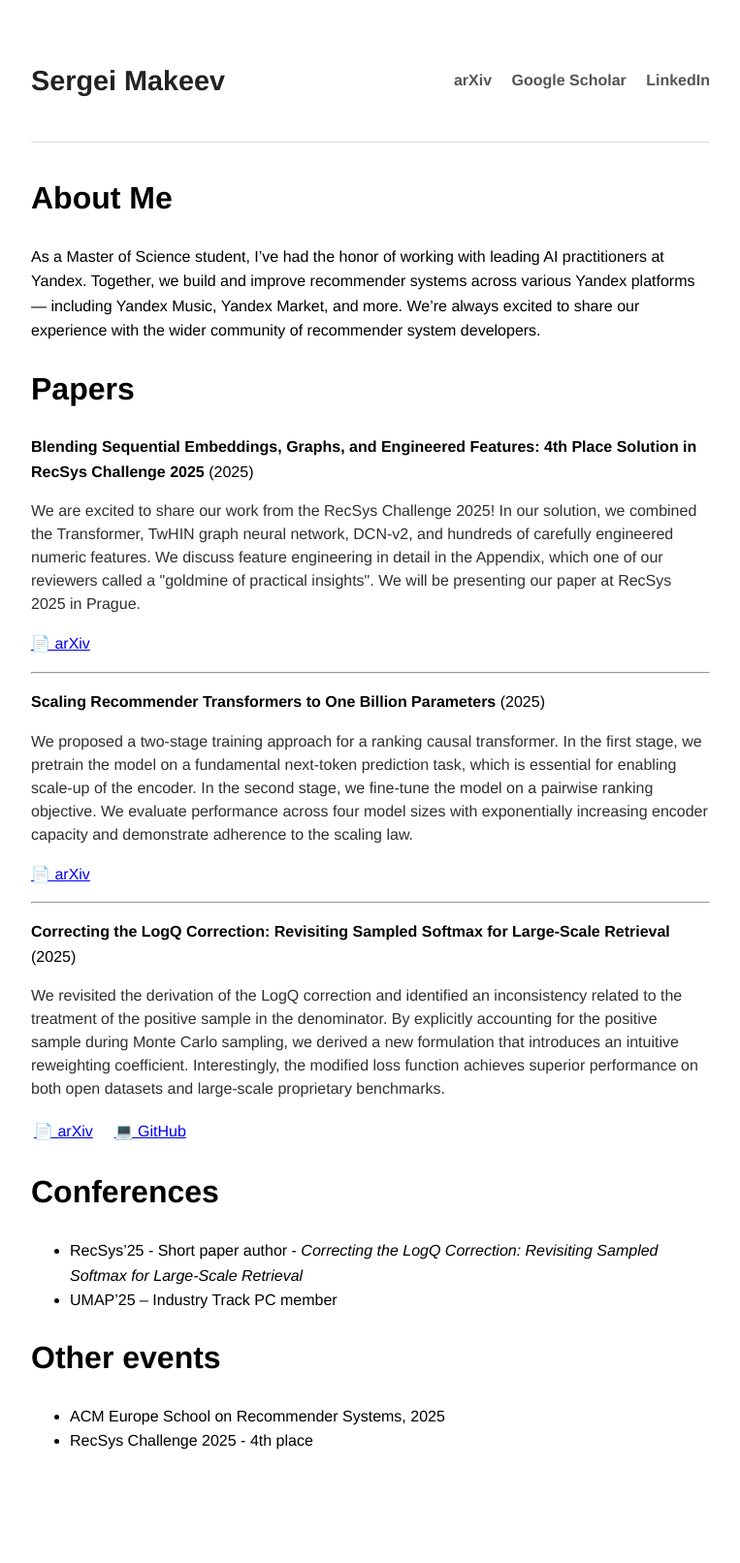
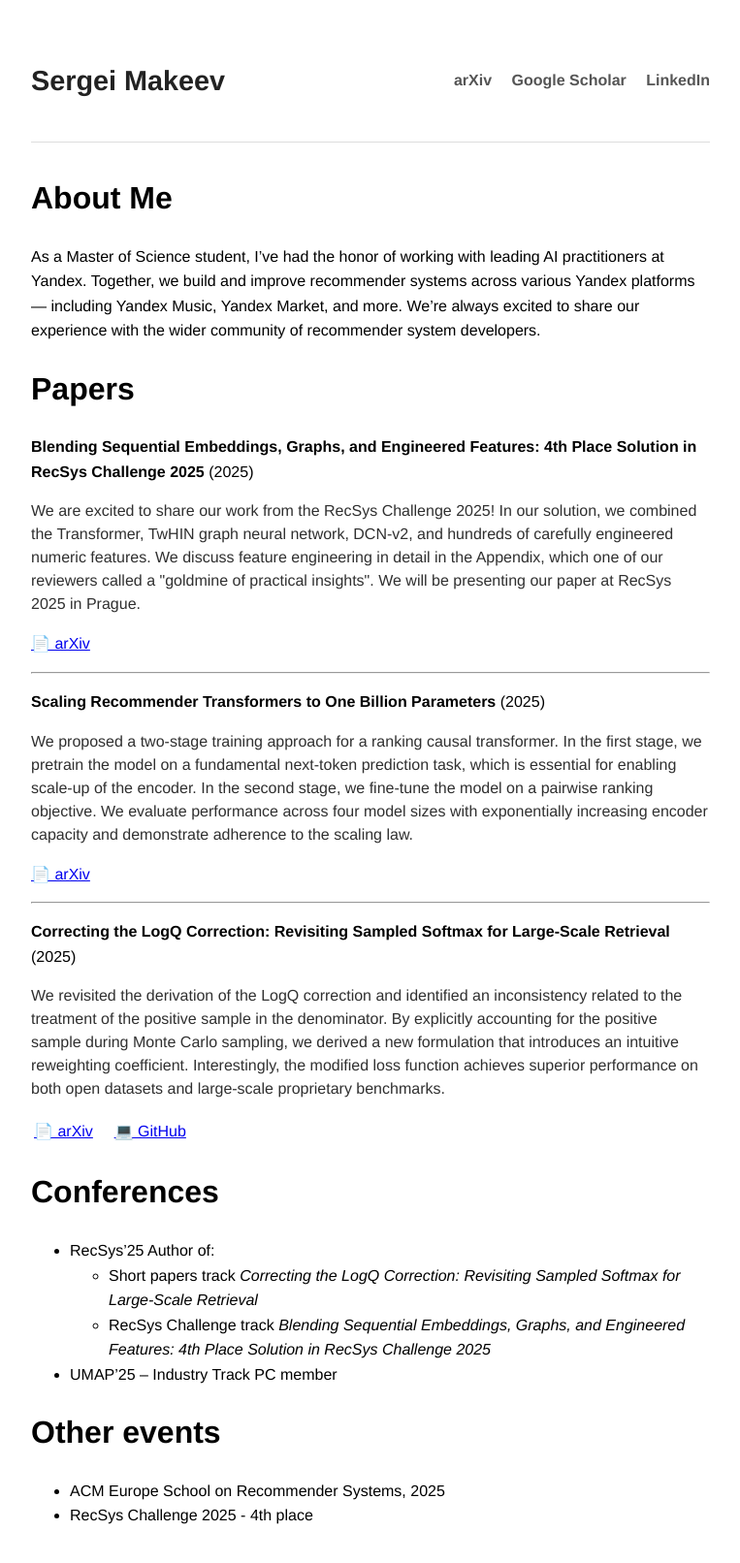
Before and after one commit to neuralsrg/neuralsrg.github.io, a Jekyll site: the page built from index.md, in a window 1280 px wide. Shown: the whole page at 97% size, without its empty margins (258-1021 px from the left). Built offline with Jekyll 4.4.1, drawn with Linux system fonts in a browser that asks for light colours; before the commit the page ends 1535 px from its top, so only the background shows below that.

Commit message:
Update Conference info

```diff
--- a/index.md
+++ b/index.md
@@ -41,7 +41,9 @@ We revisited the derivation of the LogQ correction and identified an inconsisten
 
 # Conferences
 
-- RecSys'25 - Short paper author - *Correcting the LogQ Correction: Revisiting Sampled Softmax for Large-Scale Retrieval*
+- RecSys'25 Author of:
+    - Short papers track *Correcting the LogQ Correction: Revisiting Sampled Softmax for Large-Scale Retrieval*
+    - RecSys Challenge track *Blending Sequential Embeddings, Graphs, and Engineered Features: 4th Place Solution in RecSys Challenge 2025*
 - UMAP'25 – Industry Track PC member
 
 # Other events
```
